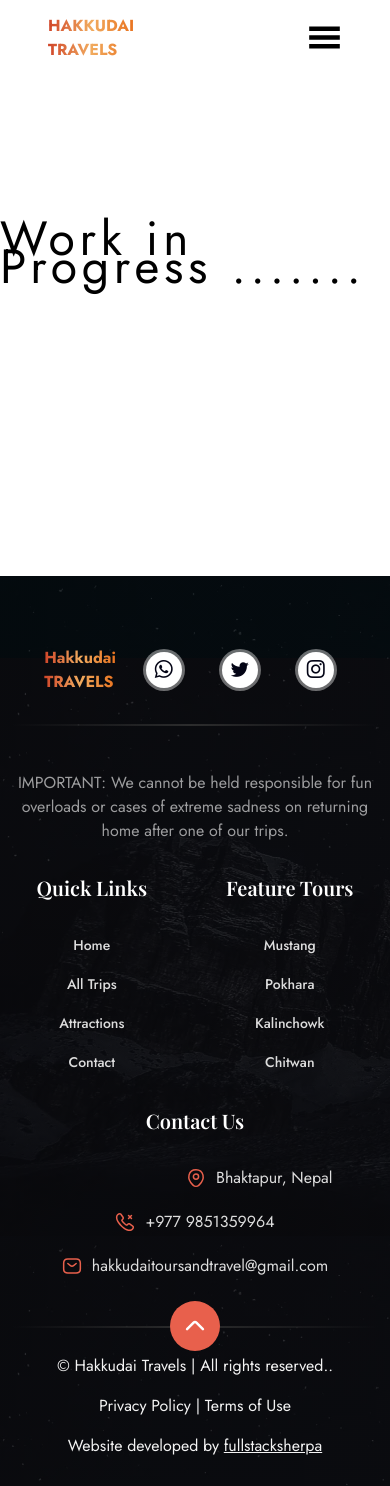
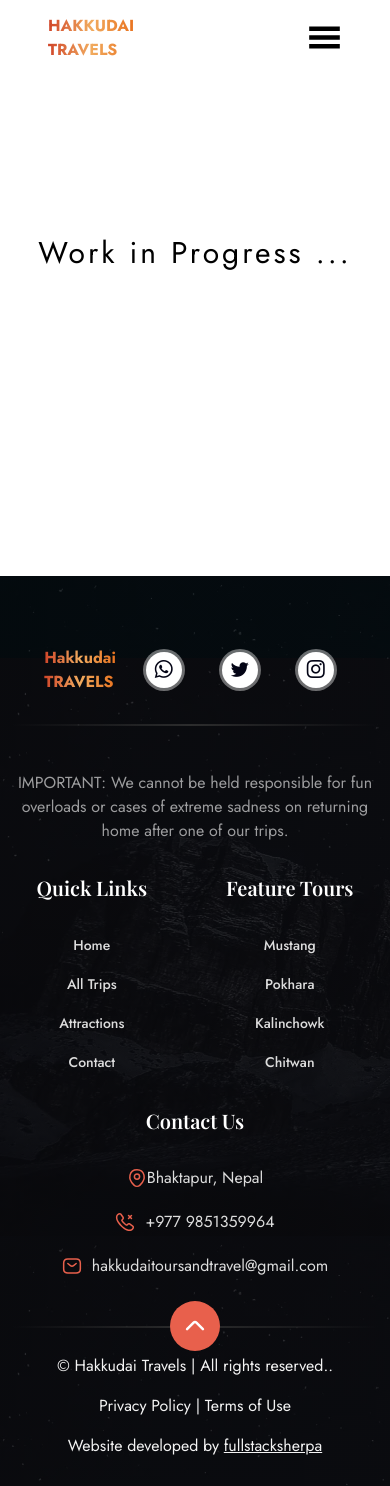
Before and after one commit to fullstacksherpa/HakkudaiTravels, a Next.js app: page /attraction in a window 390 px wide. Built offline with nearby package versions, Linux system fonts and the light colour scheme.

Commit message:
refactor: change the footer layout and about us font size

```diff
--- a/src/app/(home)/attraction/page.tsx
+++ b/src/app/(home)/attraction/page.tsx
@@ -2,7 +2,7 @@
 
 const page = () => {
   return (
-    <div className="h-[60vh] flex items-center justify-center text-4xl tracking-widest leading-7">Work in Progress .......</div>
+    <div className="h-[60vh] flex items-center justify-center md:text-4xl text-xl px-3 tracking-widest leading-7">Work in Progress ...</div>
   )
 }
 
--- a/src/components/HomeOne/AboutOne.tsx
+++ b/src/components/HomeOne/AboutOne.tsx
@@ -1,15 +1,14 @@
 import AboutDataOne from "@/constant/HomeOne/AboutDataOne";
-import Image from "next/image";
 import Link from "next/link";
 
 const AboutOne = () => {
   return (
     <div className="about_style__one lg:pt-30 pt-24 relative">
       <div className="container">
-        <div className="grid gap-base items-center max-w-[60%] place-items-center mx-auto">
+        <div className="grid gap-base items-center max-w-[95%] md:max-w-[80%] place-items-center mx-auto">
           <div className="div">
             <h5 className="section-sub-title-v1">{AboutDataOne.sub_title}</h5>
-            <h2 className="section-title-v1 max-w-xl">{AboutDataOne.title}</h2>
+            <h2 className="section-title-v1 max-w-xl ">{AboutDataOne.title}</h2>
             <div className="mt-7 xl:pl-24 lg:pl-20 relative before:content-[''] before:left-0 before:top-4 before:bg-[#d9d9d9] before:w-[10%] before:h-[1px] lg:before:absolute">
               <p className="regular-text-v1">{AboutDataOne.disc_text}</p>
               <h5 className="font-sans text-dark-1 text-md font-medium mt-4">
@@ -28,7 +27,7 @@ const AboutOne = () => {
                 </li>
               ))}
             </ul>
-            <div className="mt-10">
+            <div className="mt-10 flex justify-center items-center">
               <Link href="/about" className="btn_primary__v1">
                 Find Out More
                 <svg
--- a/src/components/Navbar/Links.tsx
+++ b/src/components/Navbar/Links.tsx
@@ -36,7 +36,7 @@ const Links = () => {
           <div className="bg-white fixed  flex h-full w-[90%] flex-col items-center px-4 pt-[50px]">
             <IoClose className="absolute right-9 top-6 text-4xl"/>
             <div className="flex flex-col items-center gap-7 pt-[10px]">
-              <ul className="mt-[59px] flex flex-col gap-7 text-4xl">
+              <ul className="mt-[59px] flex flex-col gap-7 text-xl">
                 {links.map((link) => (
                   <NavLink title={link.title} path={link.path} />
                 ))}
--- a/src/components/layout/FooterOne.tsx
+++ b/src/components/layout/FooterOne.tsx
@@ -72,14 +72,14 @@ const FooterOne = () => {
                                 <h3 className="text-white lg:text-[25px] text-2md font-semibold lg:leading-1.35">Contact Us</h3>
                             </div>
                             <ul>
-                                <li className="mt-5 first:mt-0 flex items-center lg:justify-start justify-end text-stock-1 hover:text-primary-1 duration-200">
+                                <li className="mt-5 first:mt-0 flex items-center lg:justify-start justify-center text-stock-1 hover:text-primary-1 duration-200">
                                     <div className="text-primary-1 shrink-0">
                                         <svg width={20} height={20} viewBox="0 0 20 20" fill="none" xmlns="http://www.w3.org/2000/svg">
                                             <path d="M9.9999 11.1917C11.4358 11.1917 12.5999 10.0276 12.5999 8.5917C12.5999 7.15576 11.4358 5.9917 9.9999 5.9917C8.56396 5.9917 7.3999 7.15576 7.3999 8.5917C7.3999 10.0276 8.56396 11.1917 9.9999 11.1917Z" stroke="#E8604C" strokeWidth="1.5" />
                                             <path d="M3.01675 7.07484C4.65842 -0.141827 15.3501 -0.133494 16.9834 7.08317C17.9417 11.3165 15.3084 14.8998 13.0001 17.1165C11.3251 18.7332 8.67508 18.7332 6.99175 17.1165C4.69175 14.8998 2.05842 11.3082 3.01675 7.07484Z" stroke="currentColor" strokeWidth="1.5" />
                                         </svg>
                                     </div>
-                                    <Link href="#" className="leading-1.5 pl-[10px] text-base ">
+                                    <Link href="#" className="leading-1.5  text-base ">
                                         {FooterDataOne.address}
                                     </Link>
                                 </li>
--- a/src/styles/globals.css
+++ b/src/styles/globals.css
@@ -37,7 +37,7 @@ Common Text Classes
 ===========================================================
 */
 .section-title-v1{
-  @apply text-dark-1 font-medium lg:text-3xl text-2xl;
+  @apply text-dark-1 font-medium lg:text-3xl text-lg md:text-2xl;
 }
 .section-title-v2{
   @apply font-bold lg:text-2xl md:text-xl text-[28px] leading-[1.46] mt-[10px];
```
